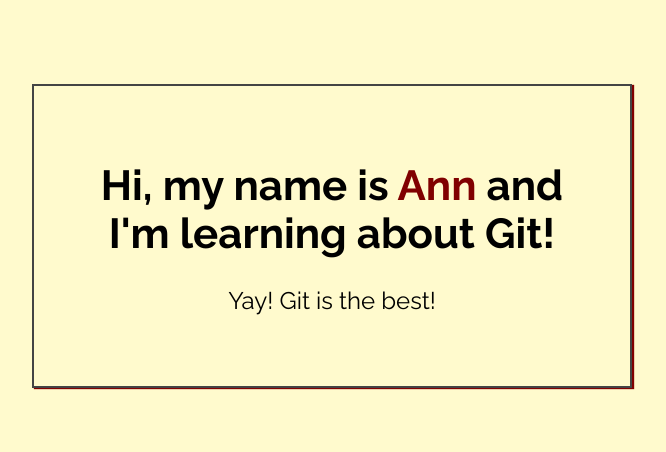
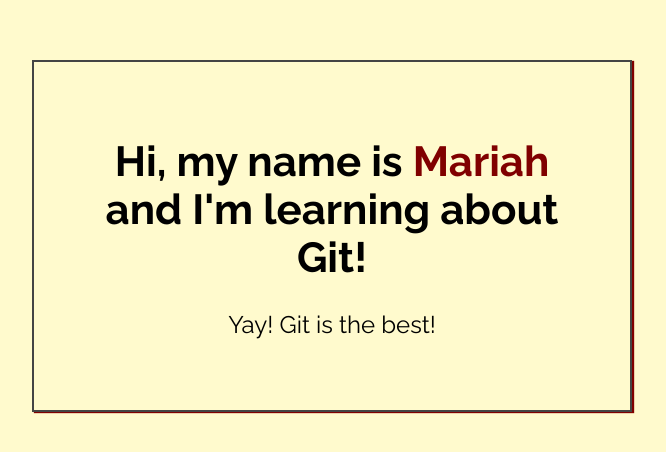
Before and after one commit to mlundquist10/my-first-repo, a plain HTML site: page index.html in a window 1280 px wide. Shown: the part 164-616 px from the top of the page, without its empty margins (308-974 px from the left). Drawn offline with Linux system fonts and the light colour scheme.

Commit message:
Added name to index.html

```diff
--- a/index.html
+++ b/index.html
@@ -14,7 +14,7 @@
 <body>
 
     <div class="greeting">
-        <h1>Hi, my name is <span class="highlight">Ann</span> and I'm learning about Git! </h1>
+        <h1>Hi, my name is <span class="highlight">Mariah</span> and I'm learning about Git! </h1>
 
         <p>Yay! Git is the best!</p>
     </div>
```
